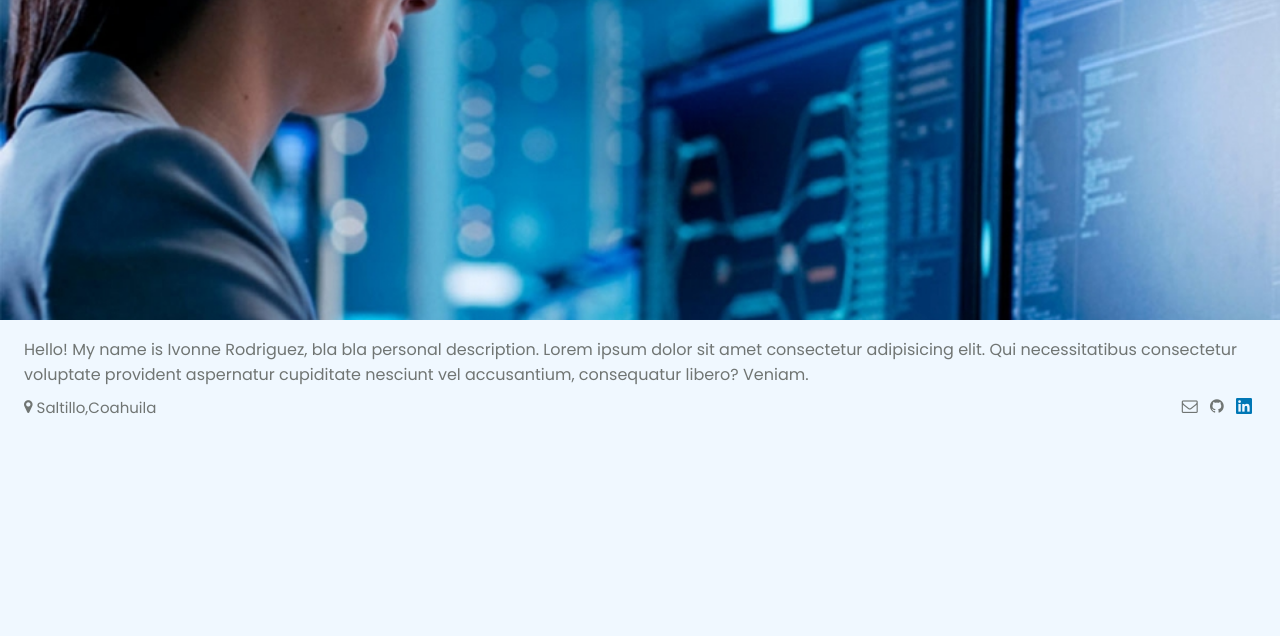
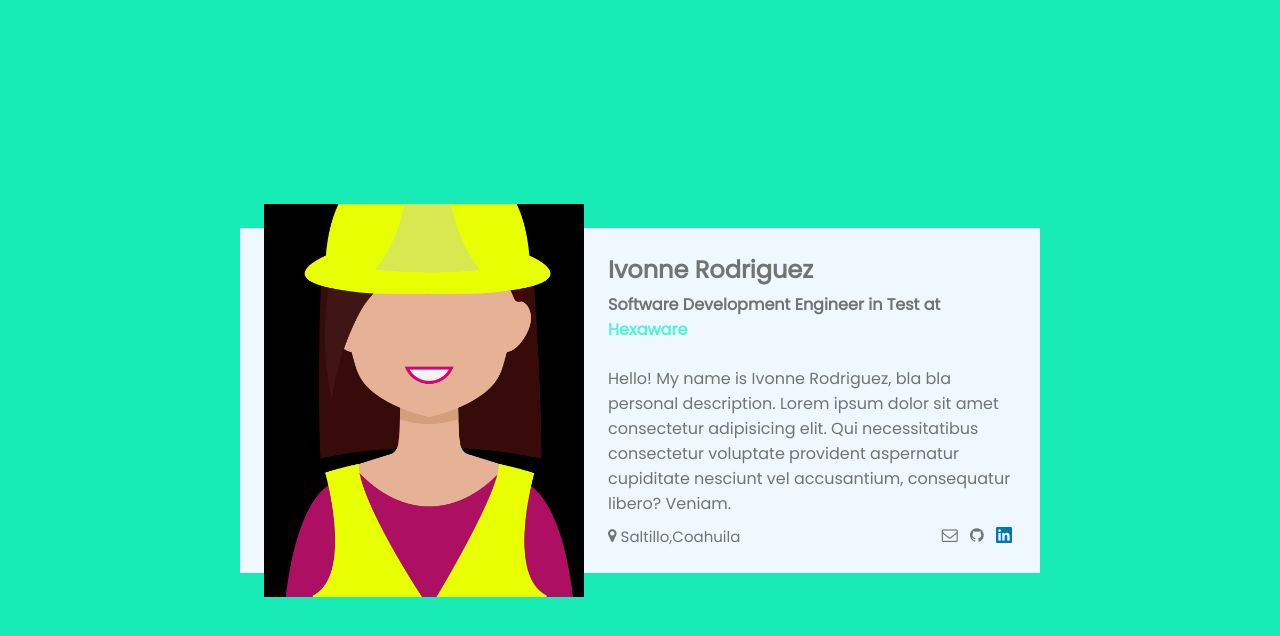
Before and after one commit to IvonneRddz/IvonneRddz.github.io, a plain HTML site: page src/index.html in a window 1280 px wide. Drawn offline with nearby package versions, Linux system fonts and the light colour scheme; files whose address does not match are found by name; a web font is replaced by a local one.

Commit message:
Add complete style

```diff
--- a/src/css/card.css
+++ b/src/css/card.css
@@ -3,7 +3,7 @@
   padding: 24px;
   position: relative; /*para poder poner la imag, son los limites de donde se pondra poner la imagen de portada*/
   /*overflow: hidden; /*es para poner scrollbar*/
-  padding: 248px 24px 24px;
+  padding: 324px 24px 24px;
 }
 
 .ir_Card-overview{
@@ -39,9 +39,9 @@ display: block;
   display: inline-block;
 }
 
-.ir_Card::before{
-content: '';
-background-color: rgba(0,0,0,1);
+.ir_Card::before{ /*es un pseudo elemento para la imagen*/
+  content: '';
+  background-color: rgba(0,0,0,1);
   background-image: url('../images/logo2.jpg');
   background-repeat: no-repeat;
   background-position: center;
@@ -50,5 +50,55 @@ background-color: rgba(0,0,0,1);
   top: 0; /*posicion inicial de la img*/
   left: 0;
   right: 0;
-  height: 320px; /* es donde ajustamos el tamaño de la img*/
+  height: 300px; /* es donde ajustamos el tamaño de la img*/
 }
+
+@media screen and (min-width: 576px){   /*To mobile device*/
+  body{ /*para poner todo en el centro*/
+    min-height: 100vh; /*poner en el centro de la pantalla*/
+    display: flex;      /*ordenar los elementos hijos respecto al padre*/
+    align-items: center; /*alinear los hijos al centro*/
+    justify-content: center; /*para centrar el content*/
+  }
+
+  .ir_Card{
+    width: 80%; /*varia el tamaño del card*/
+    box-shadow: -3px 3px 10px 12px rgba(255,255,255,1);
+  }
+
+  .ir_Card-overview-contact{
+    display: flex;
+    align-items: center;
+    justify-content: space-between;
+  }
+}
+
+@media screen and (min-width: 768px){ /*To tablet device*/
+.ir_Card{
+  padding-top: 24px;
+  padding-left: 344px;
+  box-shadow: none;
+}
+
+.ir_Card::before{
+  height: 100%;
+  width: 320px;
+  background-image: url('../images/logo1.png');
+}
+
+}
+
+@media screen and (min-width: 992px){ /*To desktop */
+.ir_Card{
+max-width: 800px;
+padding-left: 368px;
+}
+
+.ir_Card::before{
+left: 24px;
+top: -24px;
+bottom: -24px;
+height: auto;
+}
+
+}
--- a/src/css/global.css
+++ b/src/css/global.css
@@ -1,5 +1,9 @@
+*{
+  box-sizing: border-box; /*todos los anchos y altos que definan seran apartir del borde*/
+}
+
 body {
-  background-color: aliceblue;
+  background-color: rgb(95, 0, 71);
   color: #707573;
   font-family: 'Poppins', sans-serif;
   line-height: normal;
@@ -24,3 +28,12 @@ body {
   strong{
     font-weight: bold;
   }
+
+  /* Extra small <576px (default size) to mobile*/
+  /*Es un media query para que nuestra app se adapte a la resolucion de la pantalla*/
+
+  @media screen and (min-width: 576px){
+    body{
+    background-color: rgb(23, 235, 182);
+    }
+  }
--- a/src/css/utils.css
+++ b/src/css/utils.css
@@ -1,5 +1,3 @@
-
-
 .ir_u-onRead{
   position: absolute !important;
   overflow: hidden !important;
--- a/src/index.html
+++ b/src/index.html
@@ -25,7 +25,7 @@
   <!--Div general-->
   <div class="ir_Card">
 
-   <!--Imagen
+    <!--Imagen
     <div class="ir_Card-image"></div> -->
 
     <!--primer seccion-->
@@ -42,15 +42,15 @@
         Lorem ipsum dolor sit amet consectetur adipisicing elit. Qui necessitatibus consectetur
         voluptate provident aspernatur cupiditate nesciunt vel
         accusantium, consequatur libero? Veniam.
-      <p>
+        <p>
     </section>
 
     <!--2B titulo oculto para el index del browser-->
-    <section ir_Card-overview-contact>
+    <section class="ir_Card-overview-contact">
       <h2 class="ir_u-onRead">Contact me</h2> <!-- 2B titulo oculto para el index del browser-->
 
 
-      <address class="hp_Footer-copy", class=".ir_Card-overview-contact-location span" >
+      <address class="hp_Footer-copy" , class=".ir_Card-overview-contact-location span">
         <a href="https://www.google.com.mx/maps">
           <i class="hp-location"></i>
           <span class="ir_u-onRead">location</span>
```
